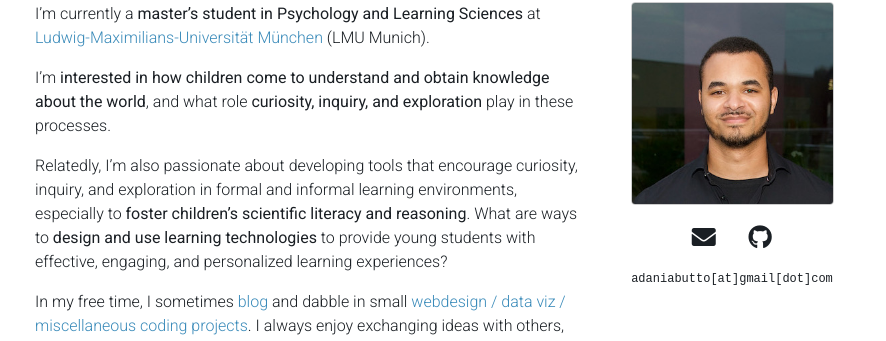
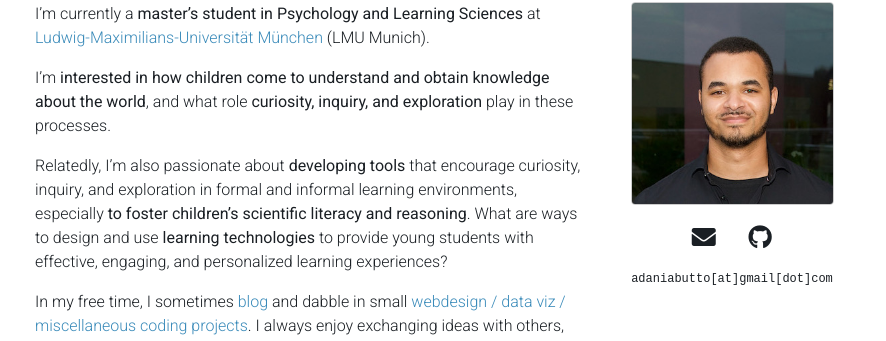
Before and after one commit to pindi-krishna/pindi-krishna.github.io, a Jekyll site: the page built from _pages/home.md, in a window 1280 px wide and 1258 px high. Shown: the part 144-485 px from the top of the window, without its empty margins (195-1081 px from the left). Built offline with Jekyll 4.4.1, drawn with Linux system fonts in a browser that asks for light colours; full-size pictures stand in for the smaller copies a plugin makes; comment, search, counter and statistics services are not loaded; a style sheet for code colours, icons or effects is not loaded.

```diff
--- a/_pages/home.md
+++ b/_pages/home.md
@@ -18,6 +18,6 @@ I'm currently a <b>master's student in Psychology and Learning Sciences</b> at <
 
 I’m <b>interested in how children come to understand and obtain knowledge about the world</b>, and what role <b>curiosity, inquiry, and exploration</b> play in these processes.
 
-Relatedly, I’m also passionate about developing tools that encourage curiosity, inquiry, and exploration in formal and informal learning environments, especially to <b>foster children’s scientific literacy and reasoning</b>. What are ways to <b>design and use learning technologies</b> to provide young students with effective, engaging, and personalized learning experiences?
+Relatedly, I’m also passionate about <b>developing tools</b> that encourage curiosity, inquiry, and exploration in formal and informal learning environments, especially <b>to foster children’s scientific literacy and reasoning</b>. What are ways to design and use <b>learning technologies</b> to provide young students with effective, engaging, and personalized learning experiences?
 
 In my free time, I sometimes <a href="/writings/">blog</a> and dabble in small <a href="https://github.com/adaniabutto">webdesign / data viz / miscellaneous coding projects</a>. I always enjoy exchanging ideas with others, so please don't hesitate to <a href="mailto:adaniabutto@gmail.com">reach out!</a><br><br>
```
